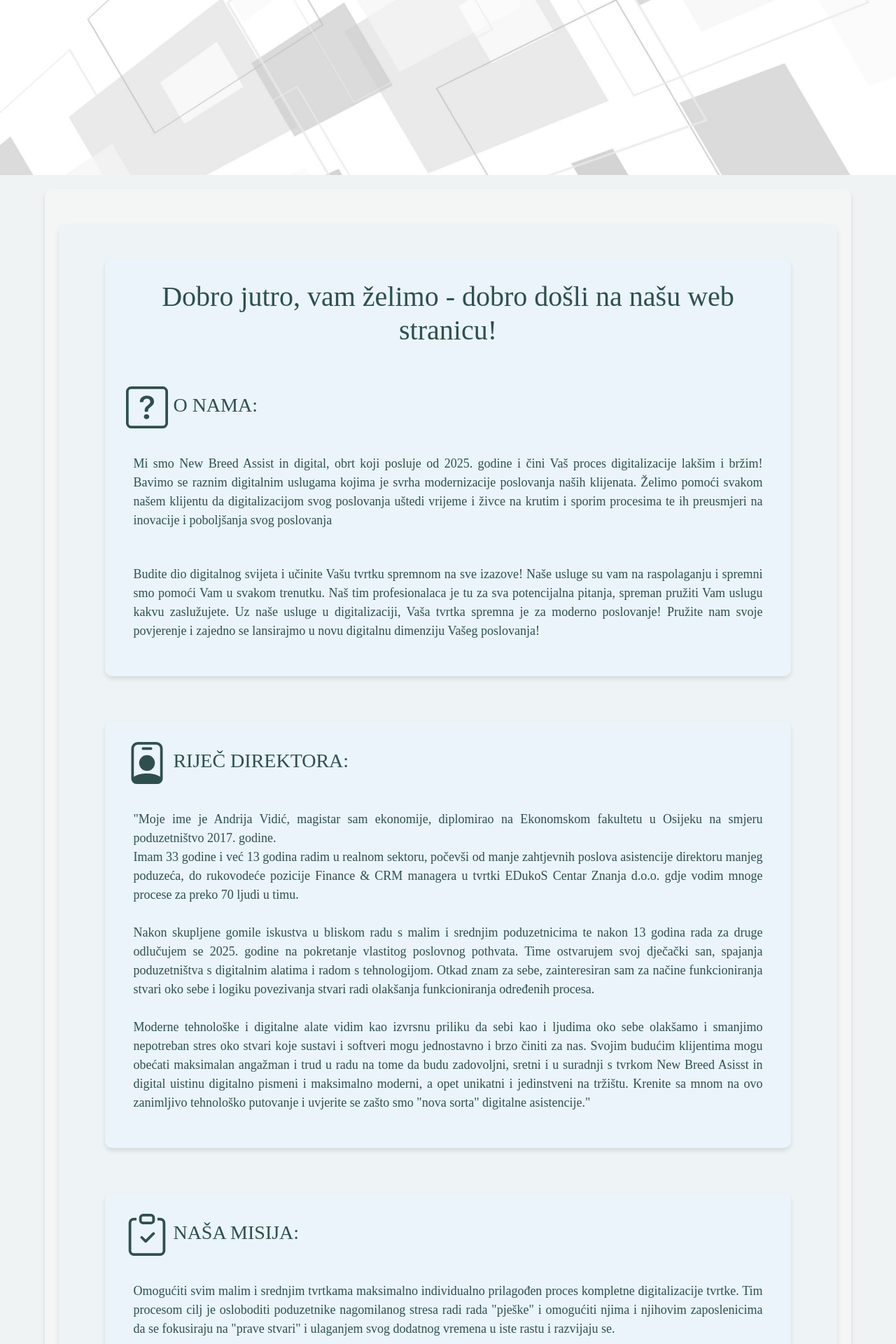
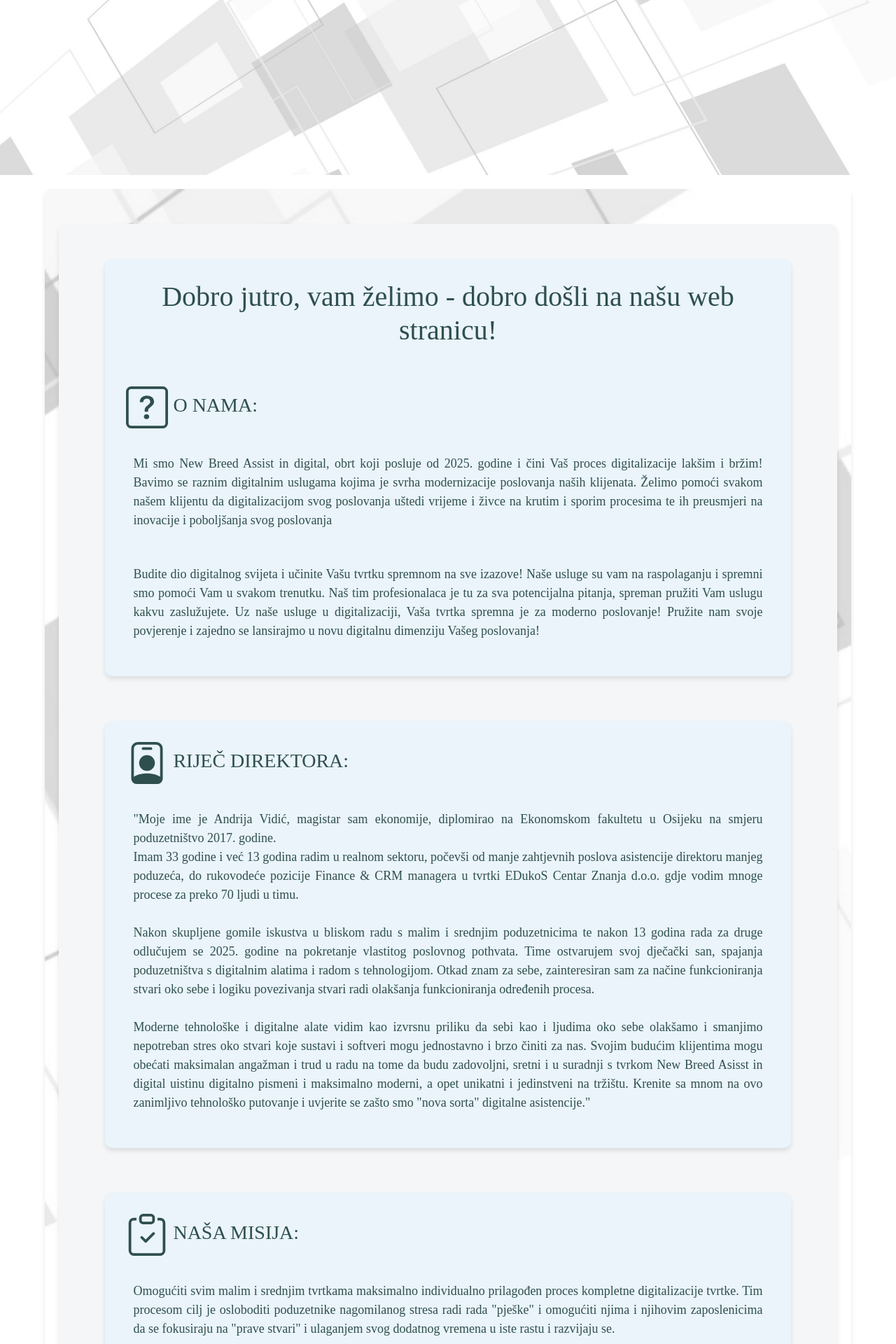
Before and after one commit to androvidic/testna-osobna-web-stranica, a PHP site: page / in a window 1280 px wide. Shown: the part 521-2441 px from the top of the page at 70% size. Run offline with PHP 8.4, Linux system fonts and the light colour scheme.

Commit message:
popravljen background na Sectionima i footer

```diff
--- a/styles.css
+++ b/styles.css
@@ -16,7 +16,7 @@
 }
 
 footer {
-    background: linear-gradient(to right, #e7f2f7, #c0bfbf);
+    background: linear-gradient(to right, #e7f2f7, #ebe9e9);
     display: flex;
     flex-direction: column;
     justify-content: center;
@@ -29,7 +29,7 @@
 }
 
 main {
-    background-color: #f0f3f3;
+    background-color:#ffffff;
     display: flex;
     flex-direction: column;
     min-height: 100vh;
@@ -46,6 +46,10 @@
 section
 {
     background-color: #f4f5f5;
+    background-image: url('slike/Web\ naslovna\ fotografija.png');
+    background-size: cover;
+    background-position: right;
+    background-repeat: no-repeat;
     display: flex;
     flex-direction: column;
     min-height: 60vh auto;
@@ -186,7 +190,7 @@
 }
 
 .hero {
-    background-color: #eef3f5;
+    background-color: #f5f6f7;
  }
 
 .content {
```
